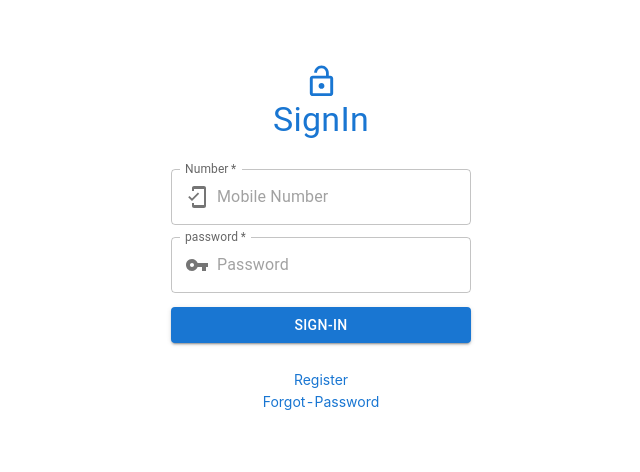
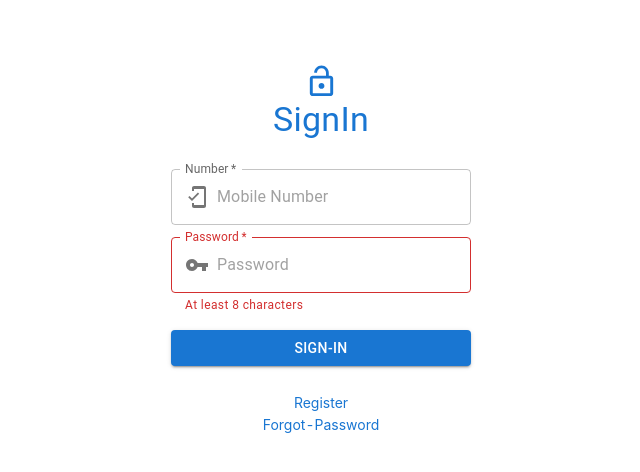
Before and after one commit to RPOpenSoft2022/Frontend-App, a React (Create React App) app: page / in a window 1280 px wide. Shown: the top 472 px of the page, without its empty margins (319-959 px from the left). Built offline with nearby package versions, Linux system fonts and the light colour scheme.

Commit message:
added password validation

```diff
--- a/src/components/LogIn/LogIn.js
+++ b/src/components/LogIn/LogIn.js
@@ -67,7 +67,7 @@ export default function LogIn() {
               }}
             />
             <TextField
-              label="password"
+              label="Password"
               margin="dense"
               InputProps={{
                 startAdornment: (
@@ -76,8 +76,11 @@ export default function LogIn() {
                   </InputAdornment>
                 ),
               }}
+              type="password"
               placeholder="Password"
               required
+              error={data.password.length < 8}
+              helperText={data.password.length < 8?"At least 8 characters":""}
               onChange={(e) => {
                 let runPassowrd = e.target.value;
                 setData({ ...data, password: runPassowrd });
```
